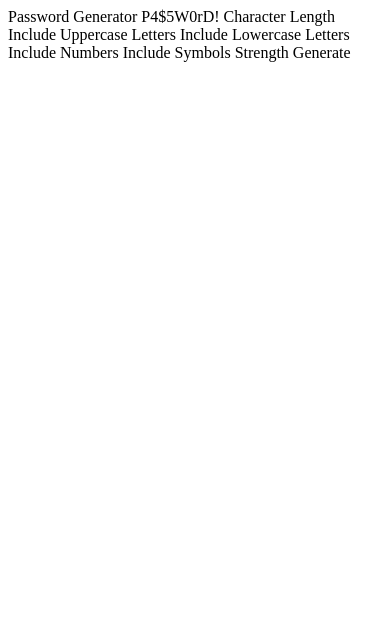
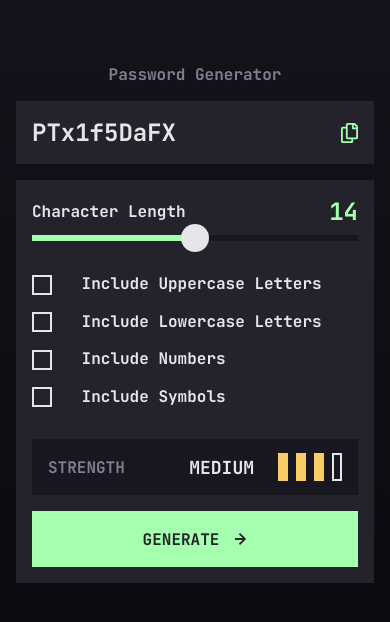
Before and after one commit to Hekimianz/password-generator, a plain HTML site: page index.html in a window 390 px wide. Drawn offline with Linux system fonts and the light colour scheme.

Commit message:
finished mobile layout

```diff
--- /dev/null
+++ b/app.js
@@ -0,0 +1,24 @@
+document.addEventListener("DOMContentLoaded", () => {
+  const sliderValue = document.querySelector(".length__value");
+  const slider = document.querySelector(".length__input");
+
+  // Function to update slider appearance
+  function updateSlider() {
+    const tempSliderValue = slider.value;
+
+    sliderValue.textContent = tempSliderValue;
+
+    // Calculate progress percentage
+    const progress =
+      ((tempSliderValue - slider.min) / (slider.max - slider.min)) * 100;
+
+    // Set the gradient background for the slider track
+    slider.style.background = `linear-gradient(to right, var(--neon-green) ${progress}%, var(--very-dark-grey) ${progress}%)`;
+  }
+
+  // Initialize slider appearance on DOM load
+  updateSlider();
+
+  // Update slider appearance on input change
+  slider.addEventListener("input", updateSlider);
+});
--- a/index.html
+++ b/index.html
@@ -1,29 +1,97 @@
 <!DOCTYPE html>
 <html lang="en">
   <head>
-  <meta charset="UTF-8">
-  <meta name="viewport" content="width=device-width, initial-scale=1.0">
-
-  <link rel="icon" type="image/png" sizes="32x32" href="./assets/images/favicon-32x32.png">
-
+    <meta charset="UTF-8" />
+    <meta name="viewport" content="width=device-width, initial-scale=1.0" />
+    <link
+      rel="icon"
+      type="image/png"
+      sizes="32x32"
+      href="./assets/images/favicon-32x32.png"
+    />
     <title>Frontend Mentor | Password generator app</title>
+    <link rel="preconnect" href="https://fonts.googleapis.com" />
+    <link rel="preconnect" href="https://fonts.gstatic.com" crossorigin />
+    <link
+      href="https://fonts.googleapis.com/css2?family=JetBrains+Mono:ital,wght@0,100..800;1,100..800&display=swap"
+      rel="stylesheet"
+    />
+    <link rel="stylesheet" href="style.css" />
+    <script src="app.js" defer></script>
   </head>
   <body>
-
-  Password Generator
-
-  P4$5W0rD!
-
-  Character Length
-
+    <main>
+      <section class="main__card">
+        <h1 class="logo">Password Generator</h1>
+        <div class="password__cont">
+          <h2 class="password__text heading-m">PTx1f5DaFX</h2>
+          <img
+            src="./assets/images/icon-copy.svg"
+            alt="Copy to clipboard"
+            class="copy__icon"
+          />
+        </div>
+        <div class="filters__cont">
+          <div class="length__cont">
+            <div class="length__info">
+              <h2>Character Length</h2>
+              <span class="length__value heading-m"></span>
+            </div>
+            <input
+              type="range"
+              class="length__input"
+              min="8"
+              max="20"
+              step="1"
+              value="14"
+            />
+          </div>
+          <div class="checks__cont">
+            <div class="custom-checkbox">
+              <input type="checkbox" id="uppercase" class="checkbox" />
+              <label for="uppercase">
+                <span class="checkbox-custom"></span>
                 Include Uppercase Letters
+              </label>
+            </div>
+            <div class="custom-checkbox">
+              <input type="checkbox" id="lowercase" class="checkbox" />
+              <label for="lowercase">
+                <span class="checkbox-custom"></span>
                 Include Lowercase Letters
+              </label>
+            </div>
+            <div class="custom-checkbox">
+              <input type="checkbox" id="numbers" class="checkbox" />
+              <label for="numbers">
+                <span class="checkbox-custom"></span>
                 Include Numbers
+              </label>
+            </div>
+            <div class="custom-checkbox">
+              <input type="checkbox" id="symbols" class="checkbox" />
+              <label for="symbols">
+                <span class="checkbox-custom"></span>
                 Include Symbols
-
-  Strength
-
-  Generate
-
+              </label>
+            </div>
+          </div>
+          <div class="strength__cont">
+            <h2>STRENGTH</h2>
+            <div class="strength__boxes">
+              <span class="strength__amount body">MEDIUM</span>
+              <div class="strength__box firstBox"></div>
+              <div class="strength__box secondBox"></div>
+              <div class="strength__box thirdBox"></div>
+              <div class="strength__box fourthBox"></div>
+            </div>
+          </div>
+          <button class="generate__btn">
+            GENERATE
+            <img src="./assets/images/icon-arrow-right.svg" alt="arrow right" />
+          </button>
+        </div>
+      </section>
+    </main>
   </body>
 </html>
--- /dev/null
+++ b/style.css
@@ -0,0 +1,260 @@
+:root {
+  /* font */
+  --font-family: "JetBrains Mono", monospace;
+  --font-weight: bold;
+
+  --heading-m-line-height: 31px;
+  --heading-m-font-size: 2.4rem;
+
+  --heading-l-line-height: 43px;
+  --heading-l-font-size: 3.2rem;
+
+  --body-line-height: 23px;
+  --body-font-size: 1.8rem;
+
+  /* colors */
+  --very-dark-grey: #18171f;
+  --almost-white: #e6e5ea;
+  --grey: #817d92;
+  --dark-grey: #24232c;
+  --yellow: #f8cd65;
+  --orange: #fb7c58;
+  --red: #f64a4a;
+  --neon-green: #a4ffaf;
+}
+
+/* font styles */
+.heading-m {
+  font-family: var(--font-family);
+  font-weight: var(--font-weight);
+  line-height: var(--heading-m-line-height);
+  font-size: var(--heading-m-font-size);
+}
+
+.heading-l {
+  font-family: var(--font-family);
+  font-weight: var(--font-weight);
+  line-height: var(--heading-l-line-height);
+  font-size: var(--heading-l-font-size);
+}
+
+.body {
+  font-family: var(--font-family);
+  font-weight: var(--font-weight);
+  line-height: var(--body-line-height);
+  font-size: var(--body-font-size);
+}
+
+* {
+  margin: 0;
+  padding: 0;
+  box-sizing: border-box;
+  color: var(--almost-white);
+}
+
+html {
+  font-size: 62.5%;
+  font-family: var(--font-family);
+  background-color: #14131b;
+}
+
+html,
+body,
+main {
+  width: 100vw;
+  min-height: 100vh;
+}
+
+main {
+  padding: 6.4rem 1.6rem;
+  text-align: center;
+  background: linear-gradient(#14131b 0%, #08070b 100%);
+}
+
+body {
+  display: flex;
+  flex-direction: column;
+  align-items: center;
+  justify-content: center;
+}
+
+h1 {
+  color: var(--grey);
+  font-weight: bold;
+  font-size: 1.6rem;
+}
+
+.main__card {
+  display: flex;
+  flex-direction: column;
+  gap: 1.6rem;
+}
+
+.password__cont,
+.filters__cont {
+  background-color: var(--dark-grey);
+  padding: 1.6rem;
+}
+
+.password__cont,
+.length__info {
+  display: flex;
+  align-items: center;
+  justify-content: space-between;
+}
+
+.copy__icon {
+  width: 17.5px;
+  height: 20px;
+  cursor: pointer;
+}
+
+.length__cont {
+  display: flex;
+  flex-direction: column;
+  gap: 0.8rem;
+  margin-bottom: 3.2rem;
+}
+
+.length__info h2 {
+  font-weight: bold;
+  font-size: 1.6rem;
+}
+
+.length__value {
+  color: var(--neon-green);
+}
+
+input[type="range"] {
+  -webkit-appearance: none;
+  appearance: none;
+  width: 100%;
+  cursor: pointer;
+  outline: none;
+  height: 6px;
+  background: #ccc;
+}
+
+/* Thumb: webkit */
+input[type="range"]::-webkit-slider-thumb {
+  -webkit-appearance: none;
+  appearance: none;
+  height: 28px;
+  width: 28px;
+  background-color: var(--almost-white);
+  border-radius: 50%;
+  border: none;
+  transition: 0.2s ease-in-out;
+}
+
+/* Thumb: Firefox */
+input[type="range"]::-moz-range-thumb {
+  height: 28px;
+  width: 28px;
+  background-color: var(--almost-white);
+  border-radius: 50%;
+  border: none;
+  transition: 0.2s ease-in-out;
+}
+
+.checks__cont {
+  display: flex;
+  flex-direction: column;
+  align-items: flex-start;
+  font-size: 1.6rem;
+  gap: 1.6rem;
+  margin-bottom: 3.2rem;
+  font-weight: bold;
+}
+
+.checkbox {
+  display: none;
+}
+
+.checkbox-custom {
+  display: inline-block;
+  width: 20px;
+  height: 20px;
+  border: 2px solid var(--almost-white);
+  margin-right: 20px;
+  background-color: transparent;
+  vertical-align: middle;
+  position: relative;
+}
+
+.checkbox-custom::after {
+  content: "";
+  width: 100%;
+  height: 100%;
+  position: absolute;
+  top: 0;
+  left: 0;
+  background: url("./assets/images/icon-check.svg") no-repeat center center;
+  background-size: contain;
+  background-color: var(--neon-green);
+  opacity: 0;
+  transition: opacity 0.2s ease, border 0.2s ease;
+  border: none; /* Initially no border */
+}
+
+.checkbox:checked + label .checkbox-custom {
+  border: none; /* Remove border when checked */
+}
+
+.checkbox:checked + label .checkbox-custom::after {
+  opacity: 1;
+  border: none; /* Ensure no border when checked */
+}
+
+.strength__cont {
+  background-color: #18171f;
+  display: flex;
+  padding: 1.4rem 1.6rem;
+  justify-content: space-between;
+  align-items: center;
+  margin-bottom: 1.6rem;
+}
+
+.strength__cont h2 {
+  font-size: 1.6rem;
+  color: var(--grey);
+}
+
+.strength__boxes {
+  display: flex;
+  gap: 0.8rem;
+  align-items: center;
+}
+
+.strength__box {
+  width: 1rem;
+  height: 2.8rem;
+  border: 2px solid var(--almost-white);
+}
+
+.strength__amount {
+  margin-right: 1.6rem;
+}
+
+.firstBox,
+.secondBox,
+.thirdBox {
+  background-color: var(--yellow);
+  border: none;
+}
+
+.generate__btn {
+  width: 100%;
+  background-color: var(--neon-green);
+  color: var(--dark-grey);
+  font-size: 1.6rem;
+  font-weight: bold;
+  font-family: var(--font-family);
+  border: none;
+  height: 5.6rem;
+  cursor: pointer;
+  display: flex;
+  align-items: center;
+  justify-content: center;
+  gap: 1.6rem;
+}
```
Lines whose indentation alone changed are shown as unchanged.
